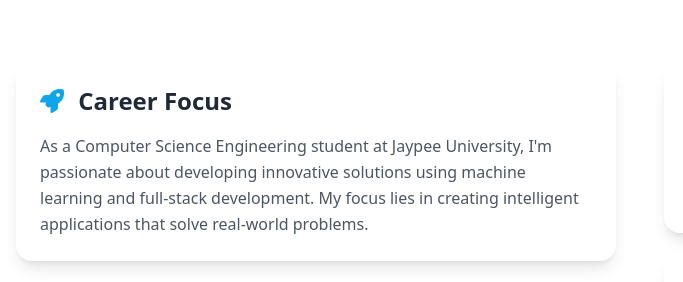
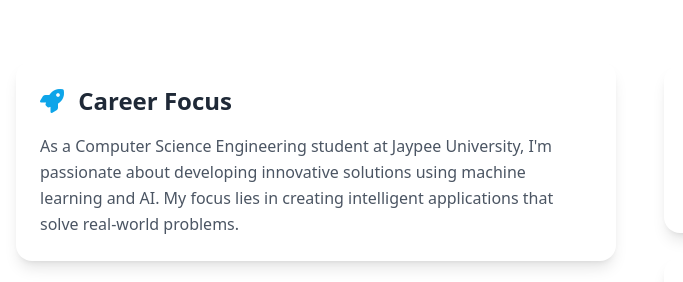
Before and after one commit to sanatren/portfolio, a plain HTML site: page index.html in a window 1280 px wide. Shown: the part 943-1225 px from the top of the page, 0-683 px from the left. Drawn offline with nearby package versions, Linux system fonts and the light colour scheme.

Commit message:
Update index.html

```diff
--- a/index.html
+++ b/index.html
@@ -192,7 +192,7 @@
               Career Focus
             </h3>
             <p class="text-gray-600 leading-relaxed">
-              As a Computer Science Engineering student at Jaypee University, I'm passionate about developing innovative solutions using machine learning and full-stack development. My focus lies in creating intelligent applications that solve real-world problems.
+              As a Computer Science Engineering student at Jaypee University, I'm passionate about developing innovative solutions using machine learning and AI. My focus lies in creating intelligent applications that solve real-world problems.
             </p>
           </div>
 
```
